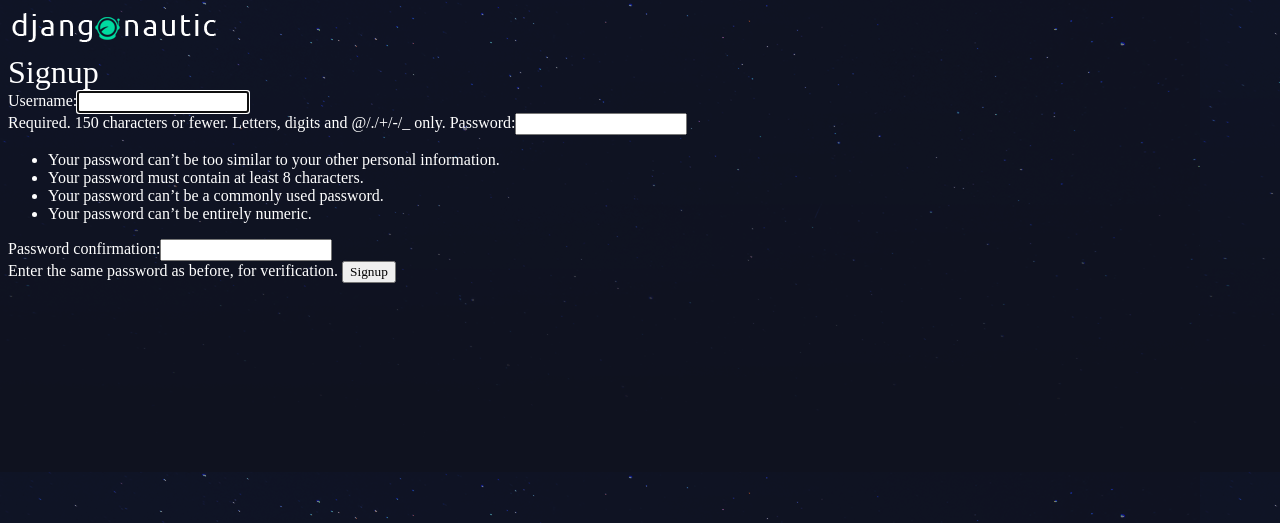
After one commit to grokoko/Django, a Django app: page /signup/ in a window 1280 px wide. The commit adds this page. Shown: the top 523 px of the page. Run offline with Django 3.2, Linux system fonts and the light colour scheme.

Commit message:
Add files via upload

```diff
--- /dev/null
+++ b/djangoject/accounts/admin.py
@@ -0,0 +1,3 @@
+from django.contrib import admin
+
+# Register your models here.
--- /dev/null
+++ b/djangoject/accounts/apps.py
@@ -0,0 +1,5 @@
+from django.apps import AppConfig
+
+
+class AccountsConfig(AppConfig):
+    name = 'accounts'
--- /dev/null
+++ b/djangoject/accounts/models.py
@@ -0,0 +1,3 @@
+from django.db import models
+
+# Create your models here.
--- /dev/null
+++ b/djangoject/accounts/templates/accounts/signup.html
@@ -0,0 +1,11 @@
+{% extends 'base_layout.html' %}
+
+{% block content %}
+    <h1>Signup</h1>
+    <form class = "site-form" action = "/accounts/signup/" method = "post">
+        {% csrf_token %}
+        {{ form }}
+        <input type = "submit" value = "Signup">
+    </form>
+
+{% endblock %}
--- /dev/null
+++ b/djangoject/accounts/tests.py
@@ -0,0 +1,3 @@
+from django.test import TestCase
+
+# Create your tests here.
--- /dev/null
+++ b/djangoject/accounts/urls.py
@@ -0,0 +1,8 @@
+from django.urls import path
+from . import views
+
+app_name = 'accounts'
+
+urlpatterns = [
+    path('', views.signup_view, name="signup"),
+]
--- /dev/null
+++ b/djangoject/accounts/views.py
@@ -0,0 +1,16 @@
+from django.shortcuts import render, redirect
+from django.contrib.auth.forms import UserCreationForm
+
+# Create your views here.
+def signup_view(request):
+    if request.method == 'POST':
+        form = UserCreationForm(request.POST)
+        if form.is_valid():
+            form.save()
+            # log the user in
+            return redirect('articles:list')
+        else:
+            return render(request, 'accounts/signup.html', {'form': form})
+    else:
+        form = UserCreationForm()
+    return render(request, 'accounts/signup.html', { 'form': form })
--- a/djangoject/articles/models.py
+++ b/djangoject/articles/models.py
@@ -6,7 +6,7 @@ class Article(models.Model):
     slug = models.SlugField()
     body = models.TextField()
     date = models.DateTimeField(auto_now_add = True)
-    # add in thumbnail later
+    thumb = models.ImageField(default = 'default.png', blank = True)
     # add in author later
 
     def __str__(self):
--- a/djangoject/articles/templates/articles/article_detail.html
+++ b/djangoject/articles/templates/articles/article_detail.html
@@ -3,6 +3,7 @@
 {% block content %}
 <div class = "article-detail">
     <div class = "article">
+        <img src = "{{ article.thumb.url }}" />
         <h2>{{ article.title }}</h2>
         <p>{{ article.body }}</p>
         <p>{{ article.date }}</p>
--- a/djangoject/articles/urls.py
+++ b/djangoject/articles/urls.py
@@ -4,6 +4,6 @@ from . import views
 app_name = 'articles'
 
 urlpatterns = [
-    path('', views.article_list, name = "list"),
-    path('<slug>/', views.article_detail, name = "detail"),
+    path('', views.article_list, name="list"),
+    path('<slug>/', views.article_detail, name="detail"),
 ]
--- a/djangoject/djangoject/settings.py
+++ b/djangoject/djangoject/settings.py
@@ -38,6 +38,7 @@ INSTALLED_APPS = [
     'django.contrib.messages',
     'django.contrib.staticfiles',
     'articles',
+    'accounts',
 ]
 
 MIDDLEWARE = [
@@ -123,3 +124,7 @@ STATIC_URL = '/static/'
 STATICFILES_DIRS = (
     os.path.join(BASE_DIR, 'assets'),
 )
+
+MEDIA_URL = '/media/'
+
+MEDIA_ROOT = os.path.join(BASE_DIR, 'media')
--- a/djangoject/djangoject/urls.py
+++ b/djangoject/djangoject/urls.py
@@ -2,12 +2,16 @@ from django.contrib import admin
 from django.urls import path, include
 from . import views
 from django.contrib.staticfiles.urls import staticfiles_urlpatterns
+from django.conf.urls.static import static
+from django.conf import settings
 
 urlpatterns = [
     path('admin/', admin.site.urls),
+    path('signup/', include('accounts.urls')),
     path('articles/', include('articles.urls')),
     path('about/', views.about),
     path('', views.homepage),
 ]
 
 urlpatterns += staticfiles_urlpatterns()
+urlpatterns += static(settings.MEDIA_URL, document_root = settings.MEDIA_ROOT)
```
Also changed, not shown: djangoject/articles/migrations/0002_article_thumb.py (added), djangoject/db.sqlite3, djangoject/media/DSC_10381_copy.jpg (added), djangoject/media/default.png (added).
